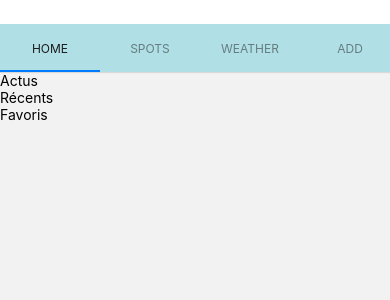
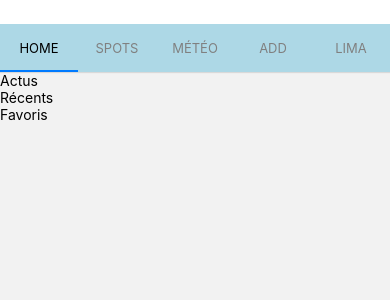
Before and after one commit to adatechschool/projet-collectif-mobile-front-surfingaway, a React Native app in the folder SurfingAway/: screen / in a window 390 px wide. Shown: the top 300 px of the page. Built offline with nearby package versions, Linux system fonts and the light colour scheme.

Commit message:
navbar centré et sur 5 entrées pour taravail

```diff
--- a/SurfingAway/App.js
+++ b/SurfingAway/App.js
@@ -1,32 +1,14 @@
 
-import { StyleSheet, Text, View, SafeAreaView, StatusBar, Platform } from 'react-native';
-import AddSpot from './src/screens/AddSpot';
-import Home from './src/screens/Home';
-import Weather from './src/screens/Weather';
-import Spots from './src/screens/Spots';
+import { StyleSheet, StatusBar } from 'react-native';
+import HomeTopTabs from './src/components/HomeTopTabs';
 import { NavigationContainer } from '@react-navigation/native';
-import { createMaterialTopTabNavigator } from '@react-navigation/material-top-tabs';
-
-const heightStatus = Platform.OS === 'android' ? StatusBar.currentHeight : 24;
 
 const App = () => {
-  const Tab = createMaterialTopTabNavigator();
+
   return (
 
     <NavigationContainer>
-      <Tab.Navigator
-        style={{ marginTop: heightStatus }} //add this
-        screenOptions={{
-          tabBarLabelStyle: { fontSize: 12 },
-          tabBarItemStyle: { width: 100 },
-          tabBarStyle: { backgroundColor: 'powderblue' },
-        }}
-      >
-        <Tab.Screen name={'Home'} component={Home} />
-        <Tab.Screen name={'Spots'} component={Spots} />
-        <Tab.Screen name={'Weather'} component={Weather} />
-        <Tab.Screen name={'Add'} component={AddSpot} />
-      </Tab.Navigator>
+      <HomeTopTabs />
     </NavigationContainer>
   );
 }
--- a/SurfingAway/src/components/HomeTopTabs.js
+++ b/SurfingAway/src/components/HomeTopTabs.js
@@ -1,13 +1,42 @@
 import React from "react";
-import { NavigationContainer } from '@react-navigation/native';
+import { StatusBar, Platform } from 'react-native';
+import AddSpot from "../screens/AddSpot";
+import Home from "../screens/Home";
+import Weather from "../screens/Weather";
+import Spots from "../screens/Spots";
+import SpotPage from "../screens/SpotPage";
 import { createMaterialTopTabNavigator } from '@react-navigation/material-top-tabs';
 
+const heightStatus = Platform.OS === 'android' ? StatusBar.currentHeight : 24;
+
 const HomeTopTabs = () => {
+    const Tab = createMaterialTopTabNavigator();
     return (
-        <TopTab.Navigator initialRouteName="HomeFeed">
-            <TopTab.Screen name="HomeFeed" component={Home} />
-            <TopTab.Screen name="FriendFeed" component={FriendsScreen} />
-        </TopTab.Navigator>
+
+        <Tab.Navigator
+            style={{ marginTop: heightStatus }}
+            screenOptions={{
+                tabBarActiveTintColor: 'black',
+                tabBarInactiveTintColor: 'grey',
+                tabBarStyle: {
+                    backgroundColor: 'lightblue',
+                },
+                headerStyle: {
+                    backgroundColor: 'lightblue'
+                },
+                headerTitleStyle: {
+                    fontWeight: 'bold',
+                    fontSize: 25,
+                    color: 'white'
+                }
+            }}
+        >
+            <Tab.Screen name={'Home'} component={Home} />
+            <Tab.Screen name={'Spots'} component={Spots} />
+            <Tab.Screen name={'Météo'} component={Weather} />
+            <Tab.Screen name={'Add'} component={AddSpot} />
+            <Tab.Screen name={'Lima'} component={SpotPage} />
+        </Tab.Navigator>
 
     );
 }
```
